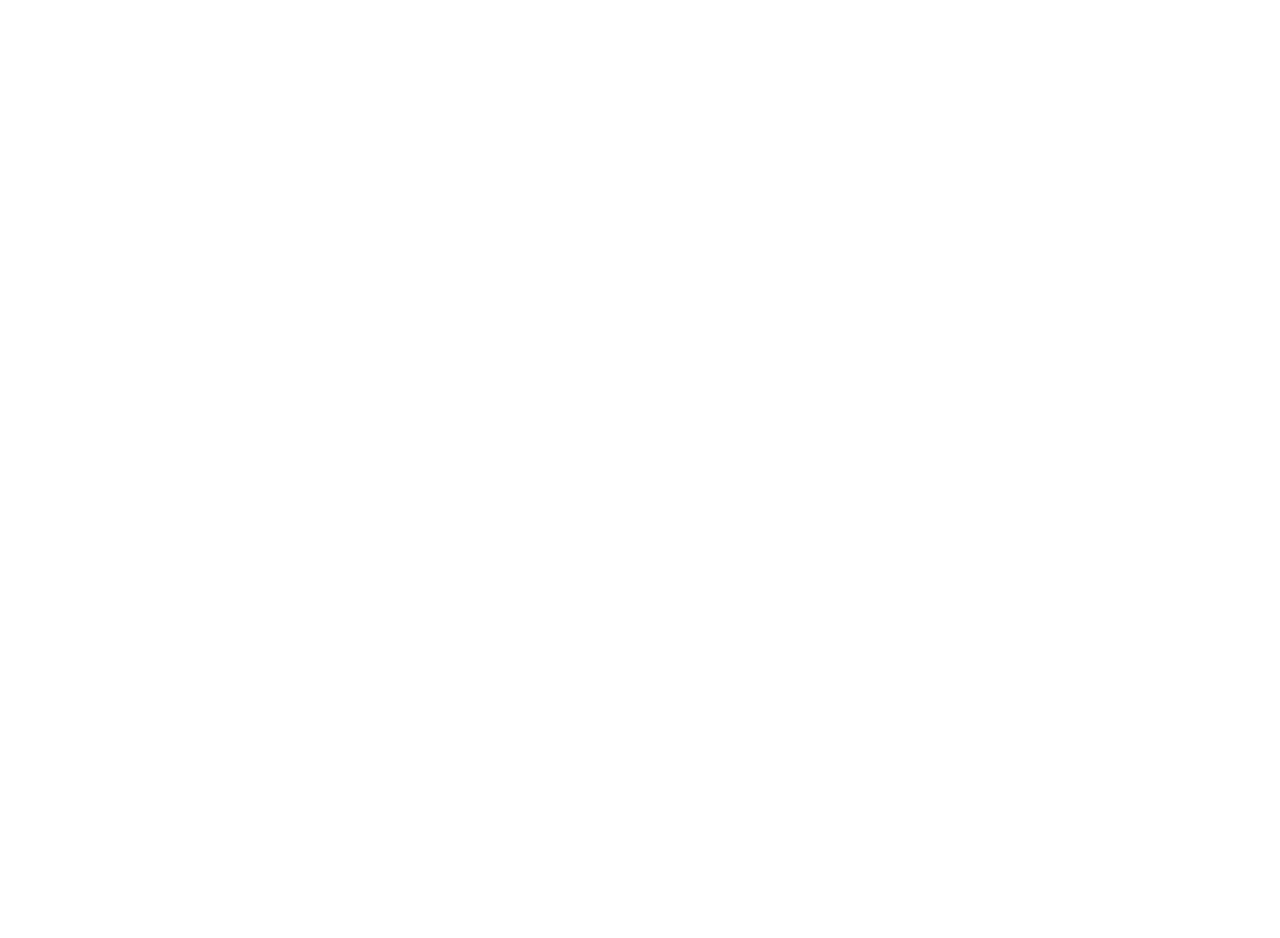
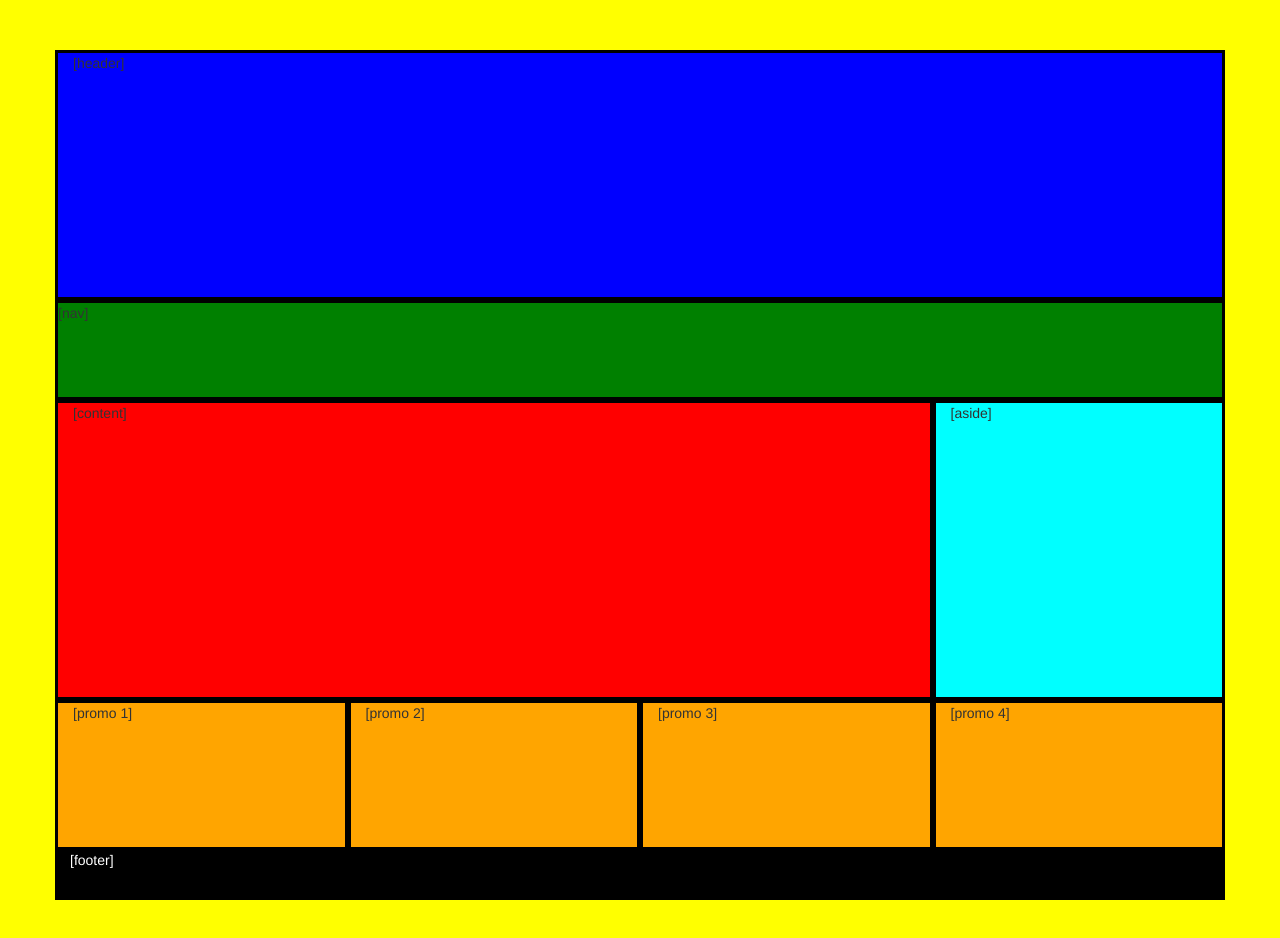
Before and after one commit to jwheel95/mobile-friendly-repo, a plain HTML site: page index.html in a window 1280 px wide. Before the commit the page ends 800 px from the top, so only its background shows below. Drawn offline with Linux system fonts and the light colour scheme.

Commit message:
new branch with bootstrap layout test

```diff
--- a/css/styles.css
+++ b/css/styles.css
@@ -0,0 +1,43 @@
+.yellow {
+  background-color: yellow;
+}
+
+.container {
+  margin-top: 50px;
+  margin-bottom: 50px;
+}
+
+.header {
+  background-color: blue;
+  height: 250px;
+}
+
+.nav {
+  background-color: green;
+  height: 100px
+}
+
+.content {
+  background-color: red;
+  height: 300px;
+}
+
+.aside {
+  background-color: cyan;
+  height: 300px;
+}
+
+.promo {
+  background-color: orange;
+  height: 150px;
+}
+
+.footer {
+  color: white;
+  background-color: black;
+  height: 50px;
+}
+
+.block {
+  border: 3px solid black;
+}
--- a/index.html
+++ b/index.html
@@ -4,9 +4,32 @@
     <meta charset="UTF-8">
     <meta name="Joe Wheelock" content="John Doe">
     <meta name="viewport" content="width=device-width, initial-scale=1.0">
-    <link rel="stylesheet" href="/css/bootstrap/css/bootstrap.css">
-    <link rel="stylesheet" href="/css/styles.css"
+    <link rel="stylesheet" href="css/bootstrap/css/bootstrap.css">
+    <link rel="stylesheet" href="css/styles.css">
   </head>
   <body>
+    <div class="container-fluid yellow">
+      <div class="container">
+        <div class="row">
+          <header class="col-lg-12 header block"> [header] </header>
+        </div>
+        <div class="row">
+          <nav class="col-lg-12 nav block"> [nav] </nav>
+        </div>
+        <div class="row">
+          <content class="col-lg-9 content block"> [content] </content>
+          <aside class="col-lg-3 aside block"> [aside] </aside>
+        </div>
+        <div class="row">
+          <div class="col-lg-3 promo block"> [promo 1] </div>
+          <div class="col-lg-3 promo block"> [promo 2] </div>
+          <div class="col-lg-3 promo block"> [promo 3] </div>
+          <div class="col-lg-3 promo block"> [promo 4] </div>
+        </div>
+        <div class="row">
+          <footer class="col-lg-12 footer"> [footer] </footer>
+        </div>
+      </div>
+    </div>
   </body>
 </html>
```
